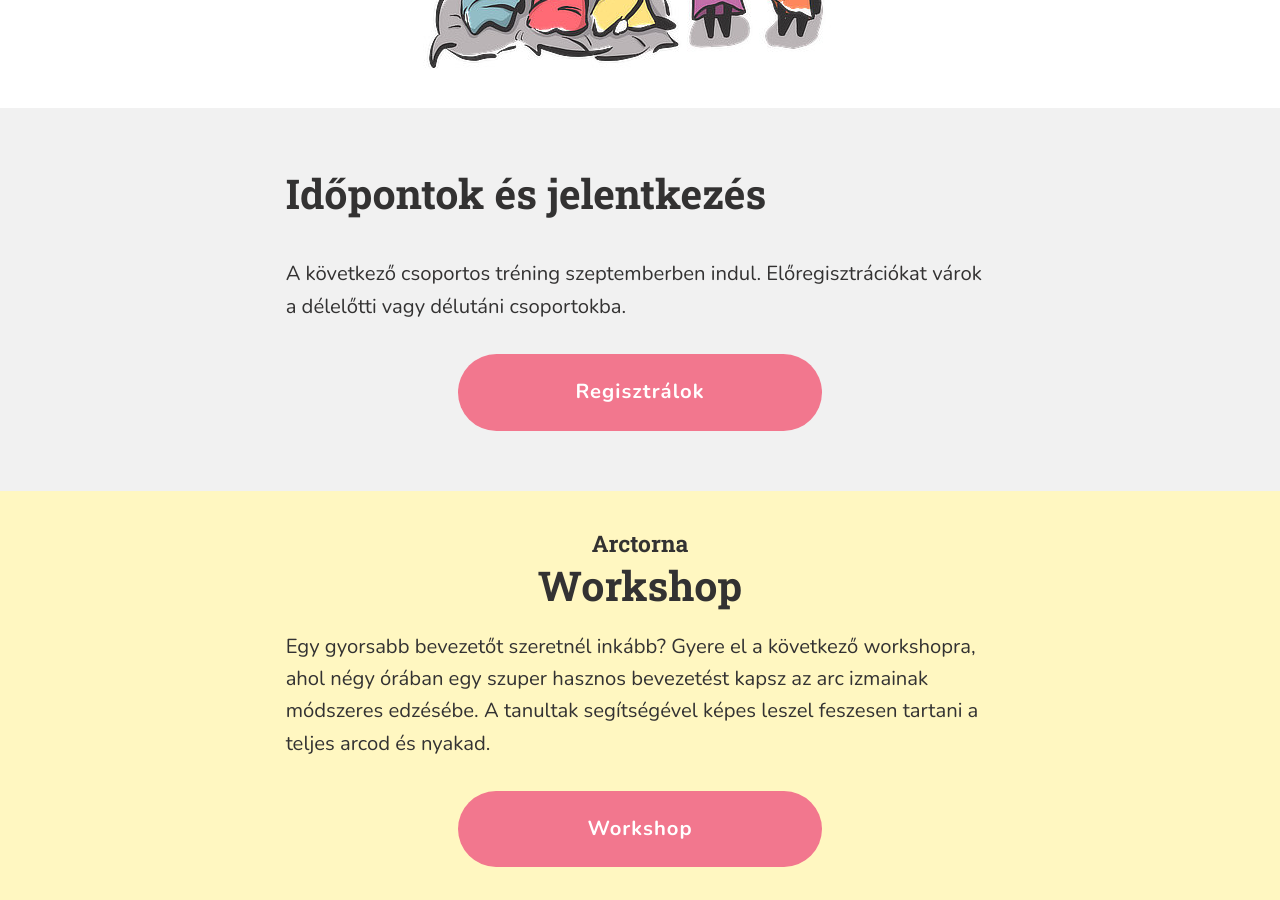
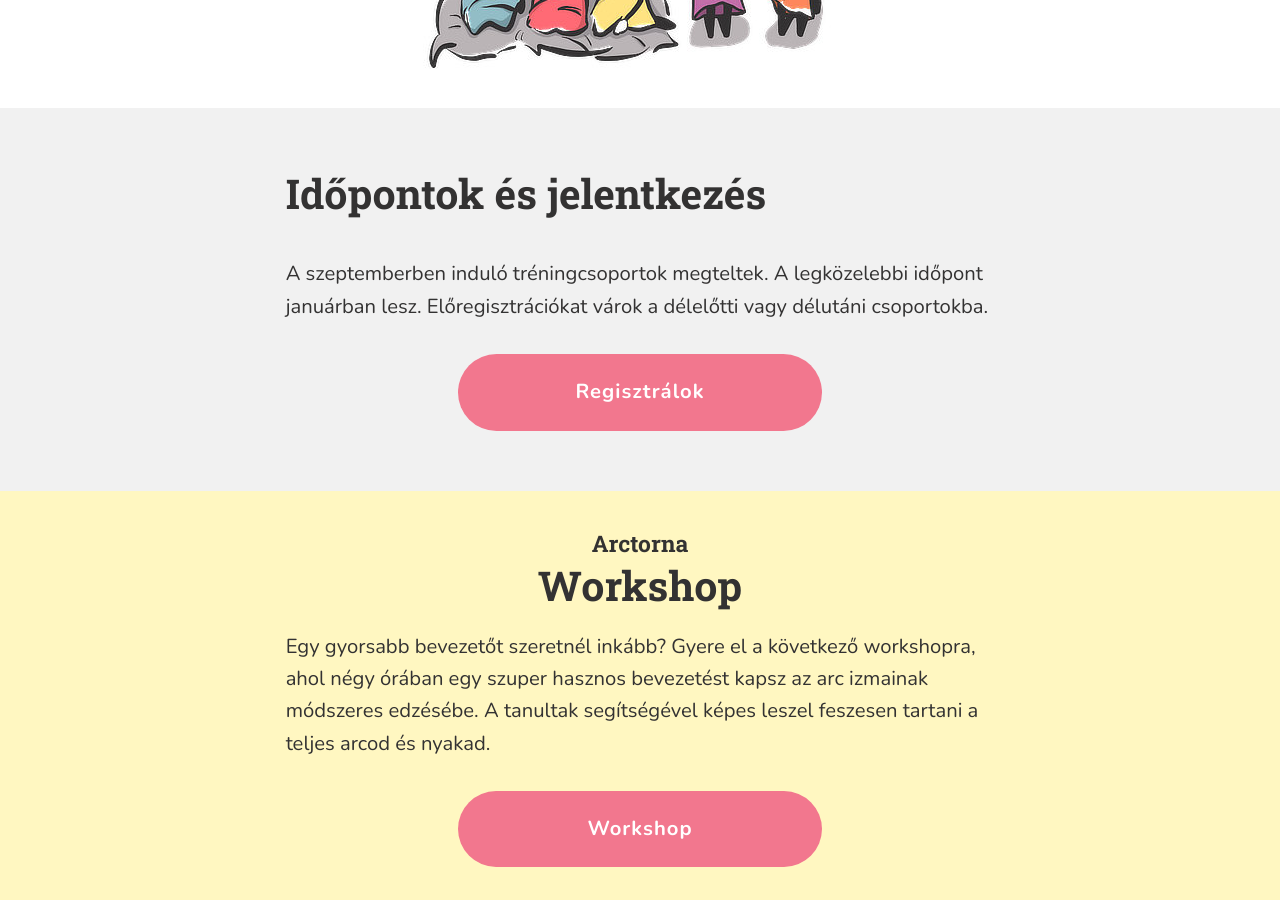
Before and after one commit to monikamudra/arctorna, a Jekyll site: the page built from trening.md, in a window 1280 px wide and 900 px high, scrolled down 2152 px. Built offline with Jekyll 4.4.1, drawn with Linux system fonts in a browser that asks for light colours.

Commit message:
Update training copy

```diff
--- a/_layouts/trening.html
+++ b/_layouts/trening.html
@@ -41,13 +41,13 @@ workshop_text:
     </div>
     <div
       class="c-ContentBlock c-ContentBlock--Centered u-MarginTopXLarge"
-      style="margin-bottom: .4rem"
+      style="margin-bottom: 0.4rem"
     >
       <img
         src="assets/images/csajok.jpg"
         srcset="assets/images/csajok.jpg 1x, assets/images/csajok@2x.jpg 2x"
         alt="Szép, magabiztos, elégedett és vidám arctornázó lányok csoportja"
-        style="width: 100%; max-width: 450px;"
+        style="width: 100%; max-width: 450px"
       />
     </div>
   </section>
@@ -62,8 +62,9 @@ workshop_text:
     <div class="c-ContentBlock u-MarginTop">
       <div class="c-Article">
         <p>
-          A következő csoportos tréning szeptemberben indul. Előregisztrációkat
-          várok a délelőtti vagy délutáni csoportokba.
+          A szeptemberben induló tréningcsoportok megteltek. A legközelebbi
+          időpont januárban lesz. Előregisztrációkat várok a délelőtti vagy
+          délutáni csoportokba.
         </p>
       </div>
     </div>
```
